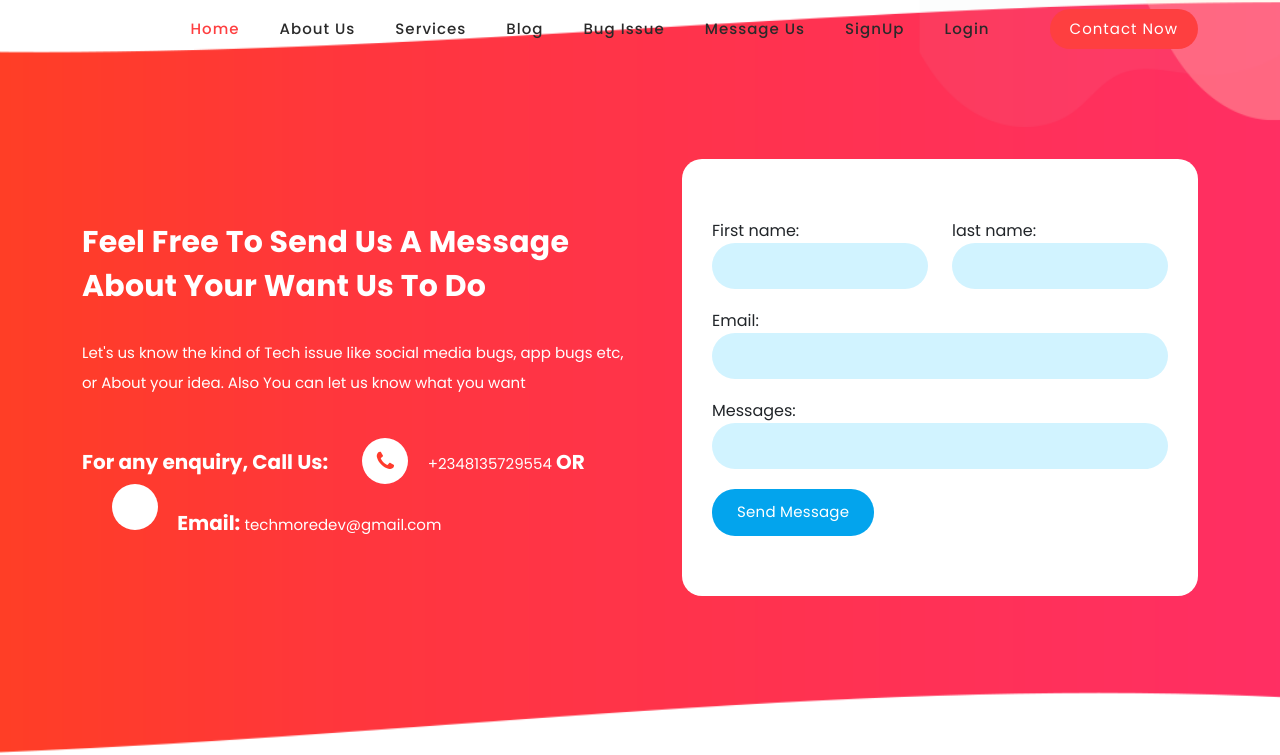
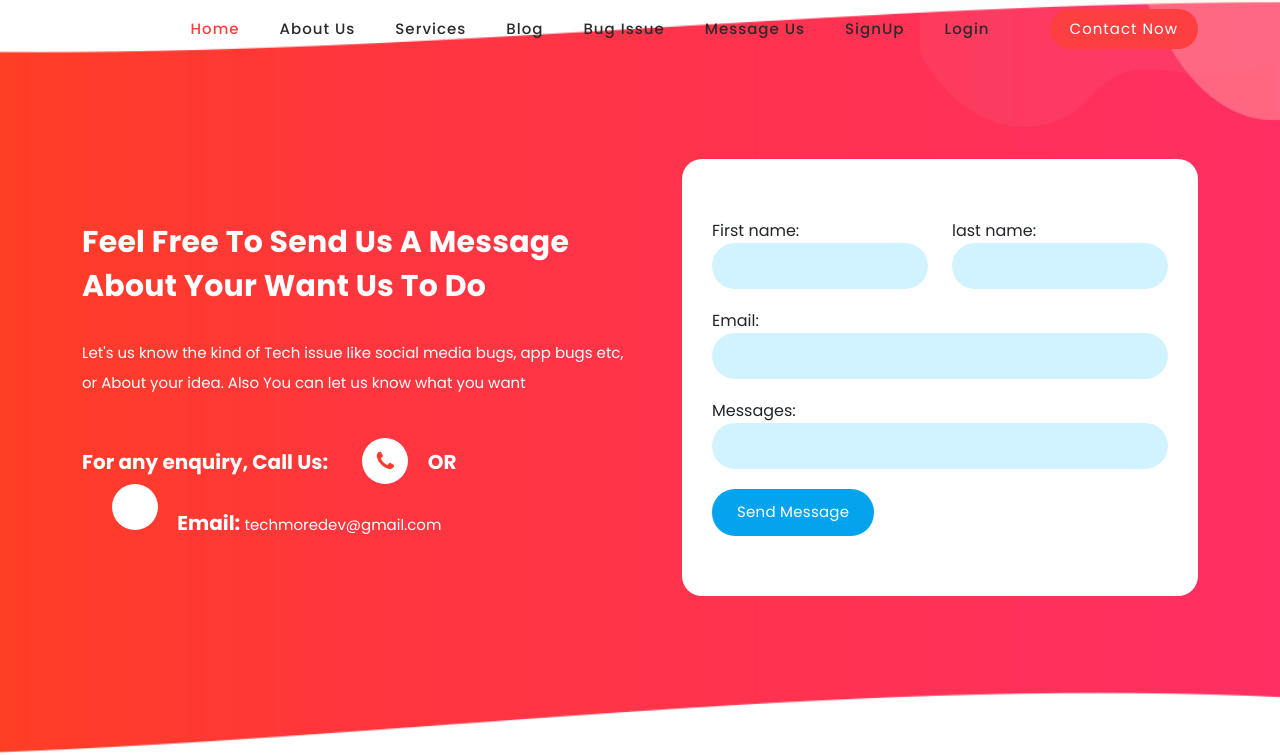
Before and after one commit to iampopg/techmore, a Django app: page /serviceapp/message/ in a window 1280 px wide. Shown: the part 121-876 px from the top of the page. Run offline with Django 4.2, Linux system fonts and the light colour scheme; some libraries are stand-ins or nearby versions.

Commit message:
Update message.html

```diff
--- a/project/templates/serviceapp/message.html
+++ b/project/templates/serviceapp/message.html
@@ -24,7 +24,7 @@
             <h2>Feel Free To Send Us a Message About Your Want us to do</h2>
             <p>Let's us know the kind of Tech issue like social media bugs, app bugs etc, or About your idea. Also You can let us know what you want</p>
             <div class="phone-info">
-              <h4>For any enquiry, Call Us: <span><i class="fa fa-phone"></i> <a href="tel:+2348135729554">+2348135729554</a></span> OR<br><span><i class="fa fa-email"></i> Email: <a href=mailto:techmoredev@gmail.com>techmoredev@gmail.com</a></span></h4>
+              <h4>For any enquiry, Call Us: <span><i class="fa fa-phone"></i> <a href="tel:"></a></span> OR<br><span><i class="fa fa-email"></i> Email: <a href=mailto:techmoredev@gmail.com>techmoredev@gmail.com</a></span></h4>
             </div>
           </div>
         </div>
```
